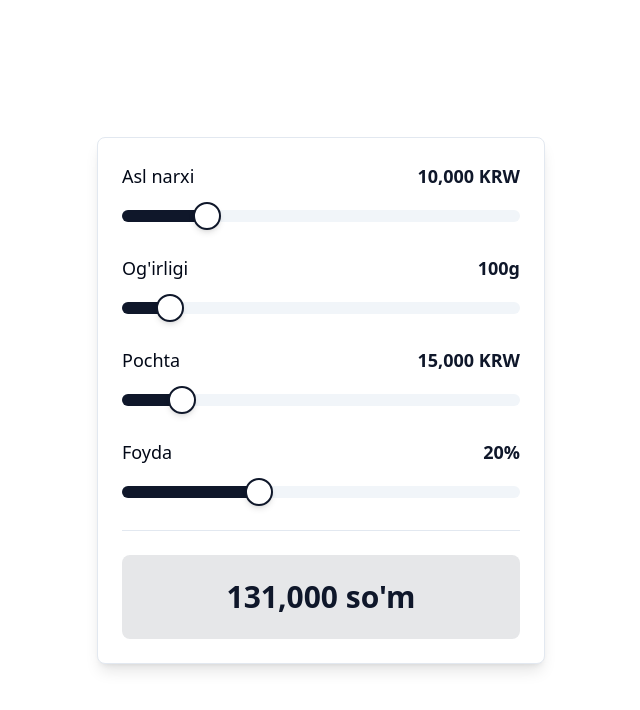
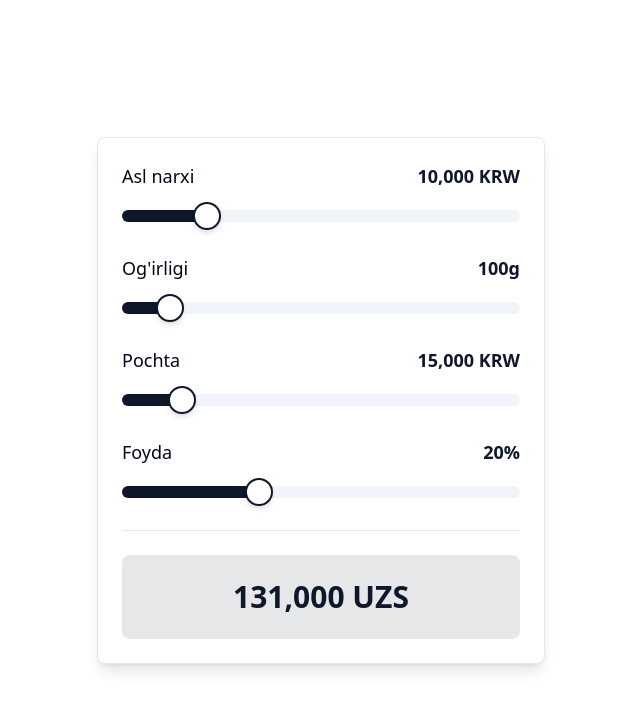
Before and after one commit to muminoff/retail-calc, a React (Vite) app: page / in a window 1280 px wide. Shown: the top 710 px of the page, without its empty margins (319-959 px from the left). Built offline with nearby package versions, Linux system fonts and the light colour scheme; no server answers.

Commit message:
Change so'm to UZS

```diff
--- a/src/components/Calculator.tsx
+++ b/src/components/Calculator.tsx
@@ -199,7 +199,7 @@
                 className="w-full text-center cursor-pointer"
               >
                 <p className="text-3xl font-bold text-primary">
-                  {formatNumber(retailPriceUZS)} so'm
+                  {formatNumber(retailPriceUZS)} UZS
                 </p>
               </button>
             </div>
@@ -256,7 +256,7 @@
             </div>
             <div className="flex justify-between font-bold text-xl">
               <span>Yetib borishi:</span>
-              <span className="text-primary">{formatNumber(retailPriceUZS)} so'm</span>
+              <span className="text-primary">{formatNumber(retailPriceUZS)} UZS</span>
             </div>
 
             {/* Print Button */}
```
